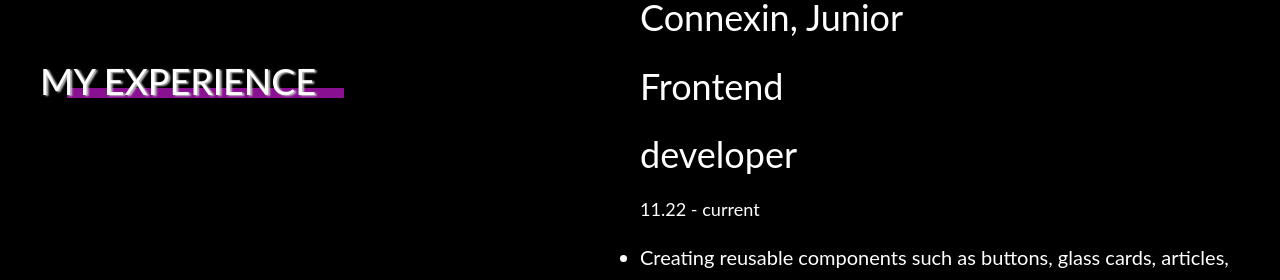
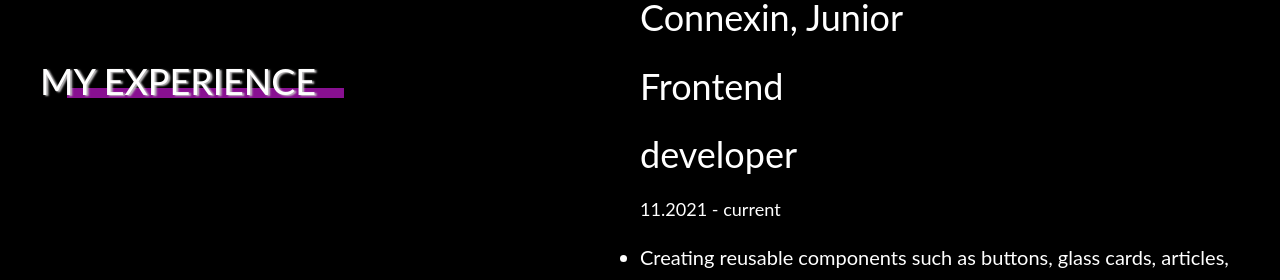
Before and after one commit to malgorzatajPL/Portfolio-React, a React (Create React App) app: page / in a window 1280 px wide. Shown: the part 2152-2432 px from the top of the page. Built offline with nearby package versions, Linux system fonts and the light colour scheme.

Commit message:
Change start work

```diff
--- a/src/components/MyExperience.jsx
+++ b/src/components/MyExperience.jsx
@@ -17,7 +17,7 @@
       <ContainerMyExperience>
         <TitleContainer>Connexin, Junior Frontend developer</TitleContainer>
         <ContentContainer>
-          <Data>11.22 - current</Data>
+          <Data>11.2021 - current</Data>
           <List>
             <Listli>
               Creating reusable components such as buttons, glass cards,
```
